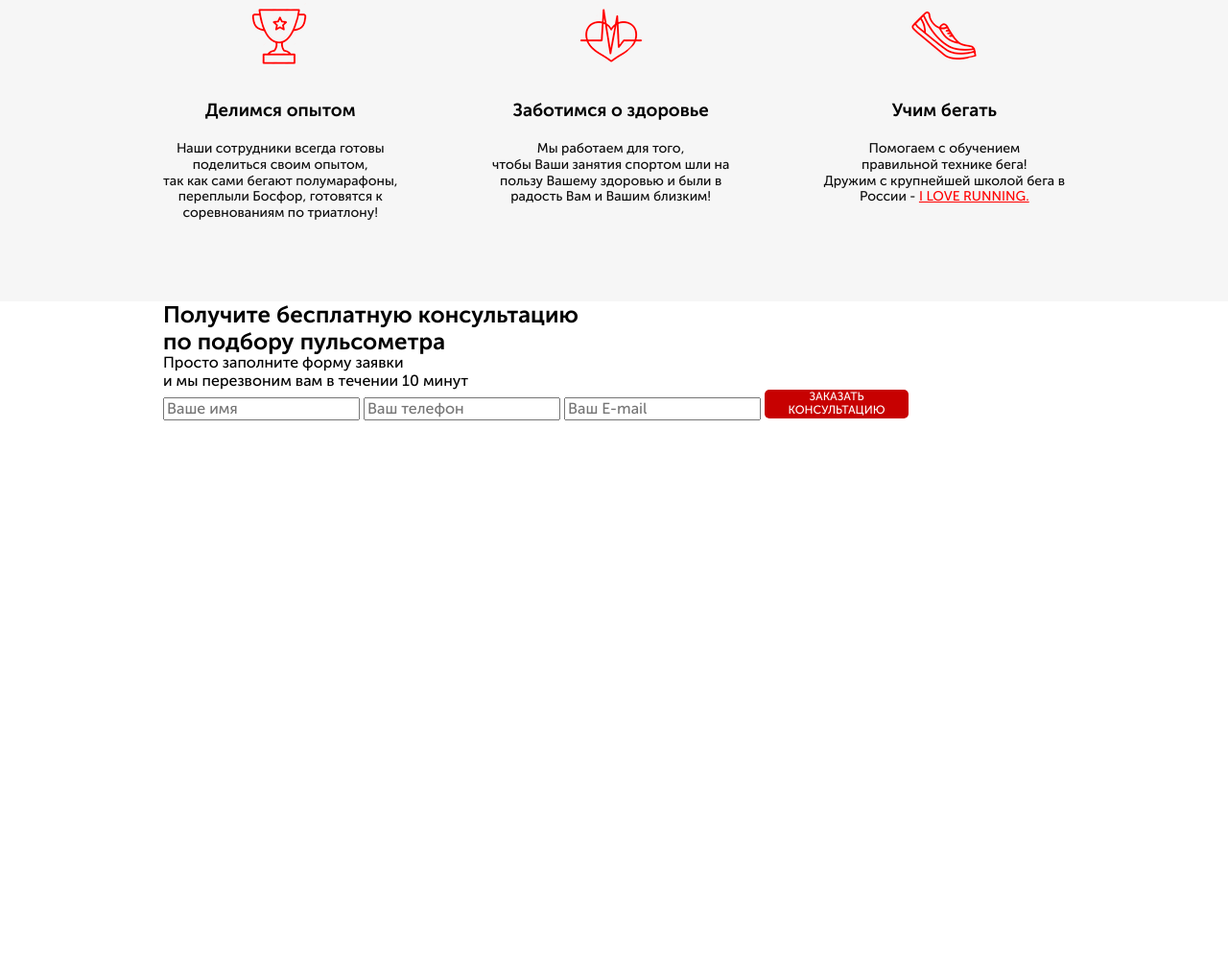
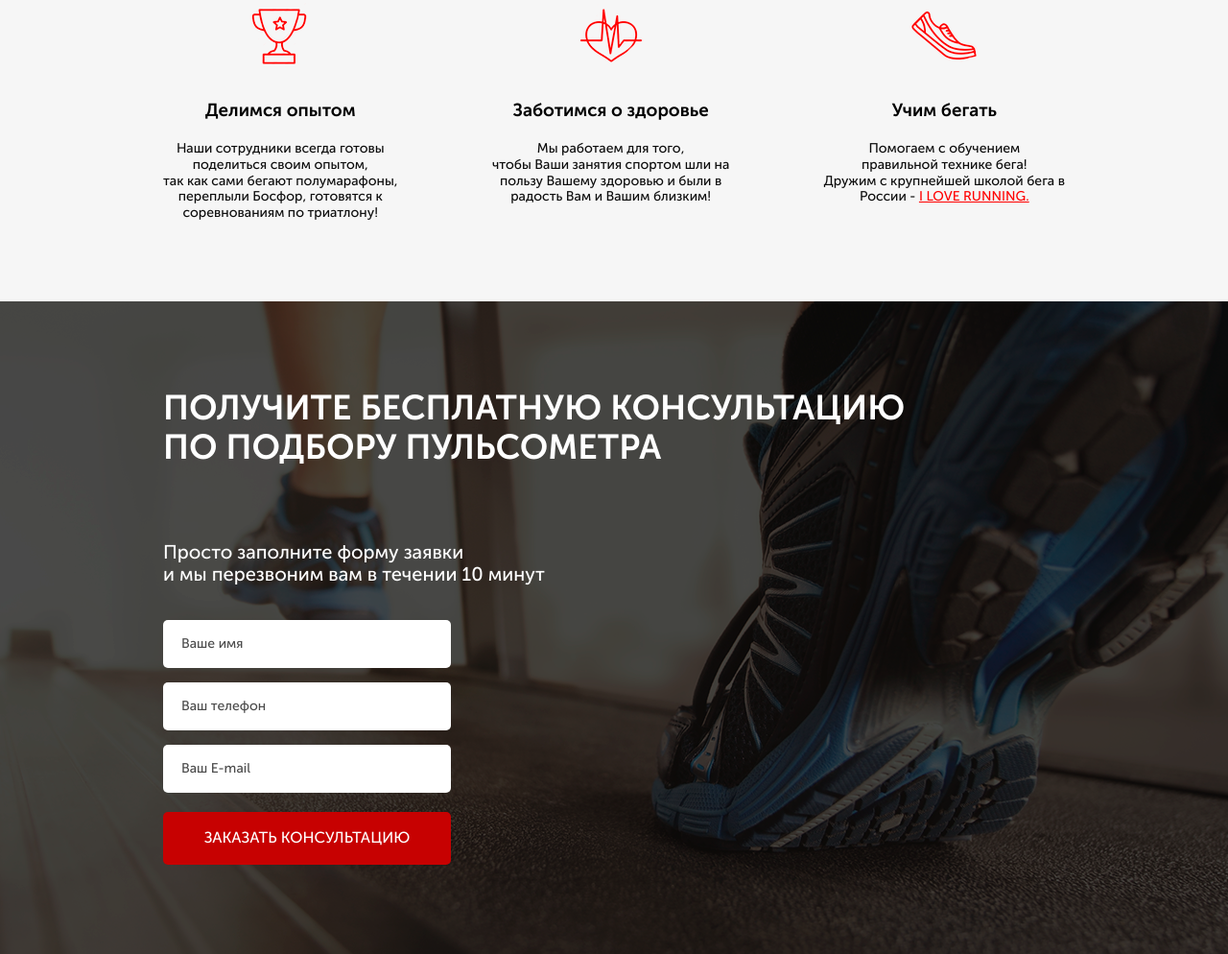
Before and after one commit to renarcell/RunSmartEdu, a website: page src/index.html in a window 1280 px wide. Shown: the part 810-1804 px from the top of the page at 96% size. Before the commit the page ends 1248 px from the top, so only its background shows below. Drawn offline with nearby package versions, Linux system fonts and the light colour scheme.

Commit message:
3 sections(+form)

```diff
--- a/src/index.html
+++ b/src/index.html
@@ -88,17 +88,17 @@
     </section>
     <section class="consultation">
         <div class="container">
-            <h2 class="consultation__title">Получите бесплатную консультацию<br>
+            <h2 class="title title_left">Получите бесплатную консультацию<br>
                 по подбору пульсометра</h2>
             <div class="consultation__descr">
                 Просто заполните форму заявки<br>
                 и мы перезвоним вам в течении 10 минут
             </div>
-            <form action="">
-                <input type="text" class="name" placeholder="Ваше имя">
-                <input type="number" class="number" placeholder="Ваш телефон">
-                <input type="text" class="email" placeholder="Ваш E-mail">
-                <button class="button consultation__button">заказать кОНСУЛЬТАЦИЮ</button>
+            <form action="" class="form">
+                <input type="text" class="input name" placeholder="Ваше имя">
+                <input type="tel" class="input phone" placeholder="Ваш телефон">
+                <input type="text" class="input email" placeholder="Ваш E-mail">
+                <button class="button button_form">заказать кОНСУЛЬТАЦИЮ</button>
             </form>
         </div>
     </section>
--- a/src/scss/blocks/_advantages.scss
+++ b/src/scss/blocks/_advantages.scss
@@ -2,9 +2,6 @@
     background: #f6f6f6;
     padding-top: 64px;
     min-height: 410px;
-    .title {
-        text-align: center;
-    }
     .adv-icons {
         display: flex;
         justify-content: space-between;
--- /dev/null
+++ b/src/scss/blocks/_consultation.scss
@@ -0,0 +1,12 @@
+.consultation {
+    background: url("../img/3consultation/bg.png") center center/cover no-repeat;
+    min-height: 680px;
+    padding-top: 90px;
+    box-sizing: border-box;
+
+    &__descr {
+        font-size: 20px;
+        margin-top: 77px;
+        color: rgb(255, 255, 255);
+    }
+}
--- a/src/scss/blocks/_titles.scss
+++ /dev/null
@@ -1,14 +0,0 @@
-h1 {
-    margin: 0;
-}
-
-h2 {
-    margin: 0;
-}
-
-.title {
-    font-size: 30px;
-    color: rgb(13, 13, 13);
-    text-align: center;
-
-}
--- a/src/scss/blocks/_buttons.scss
+++ b/src/scss/blocks/extends/_buttons.scss
@@ -7,7 +7,8 @@
     color: rgb(255, 255, 255);
     text-transform: uppercase;
     text-align: center;
-    border: 0;
+    border: none;
+    cursor: pointer;
     &_header {
         margin-top: 5px;
     }
@@ -21,4 +22,11 @@
         text-align: center;
         margin-top: 64px;
     }
+
+    &_form {
+        background-color: $main_color;
+        width: 100%;
+        height: 55px;
+        font-size: 16px;
+    }
 }
--- /dev/null
+++ b/src/scss/blocks/extends/_forms.scss
@@ -0,0 +1,24 @@
+.form {
+    width: 300px;
+    margin-top: 36px;
+    display: flex;
+    flex-direction: column;
+    .input {
+        display: block;
+        border-radius: 5px;
+        border: none;
+        padding: 0 19px;
+        background-color: rgb(255, 255, 255);
+        height: 50px;
+        margin-bottom: 15px;
+        font-size: 14px;
+        color: rgb(75, 75, 75);
+        &::placeholder {
+            font-size: 14px;
+            color: rgb(75, 75, 75);
+        }
+        &:nth-child(3) {
+            margin-bottom: 20px;
+        }
+    }
+}
--- /dev/null
+++ b/src/scss/blocks/extends/_titles.scss
@@ -0,0 +1,15 @@
+h1, h2, h3 {
+    margin: 0;
+}
+
+.title {
+    font-size: 30px;
+    color: rgb(13, 13, 13);
+    text-align: center;
+    text-transform: uppercase;
+    &_left {
+        font-size: 36px;
+        color: rgb(255, 255, 255);
+        text-align: left;
+    }
+}
--- a/src/scss/style.scss
+++ b/src/scss/style.scss
@@ -5,6 +5,7 @@
 
 * {
     font-family: "Museo Sans Cyrl";
+
 }
 
 
@@ -12,8 +13,10 @@
     width: 940px;
     margin: 0 auto;
 }
-@import "blocks/buttons";
-@import "blocks/titles";
+@import "blocks/extends/buttons";
+@import "blocks/extends/titles";
+@import "blocks/extends/forms";
 @import "blocks/header";
 @import "blocks/promo";
 @import "blocks/advantages";
+@import "blocks/consultation";
```
Also changed, not shown: src/css/style.min.css.
